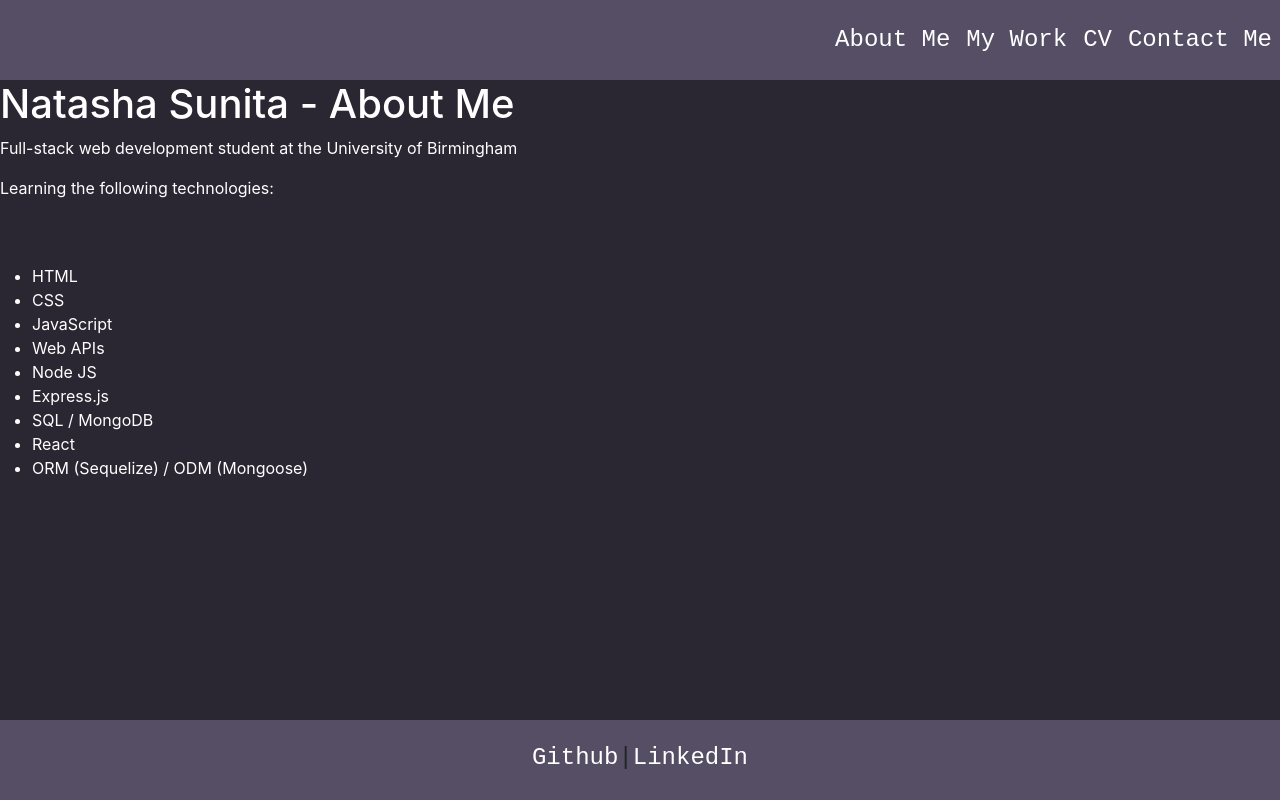
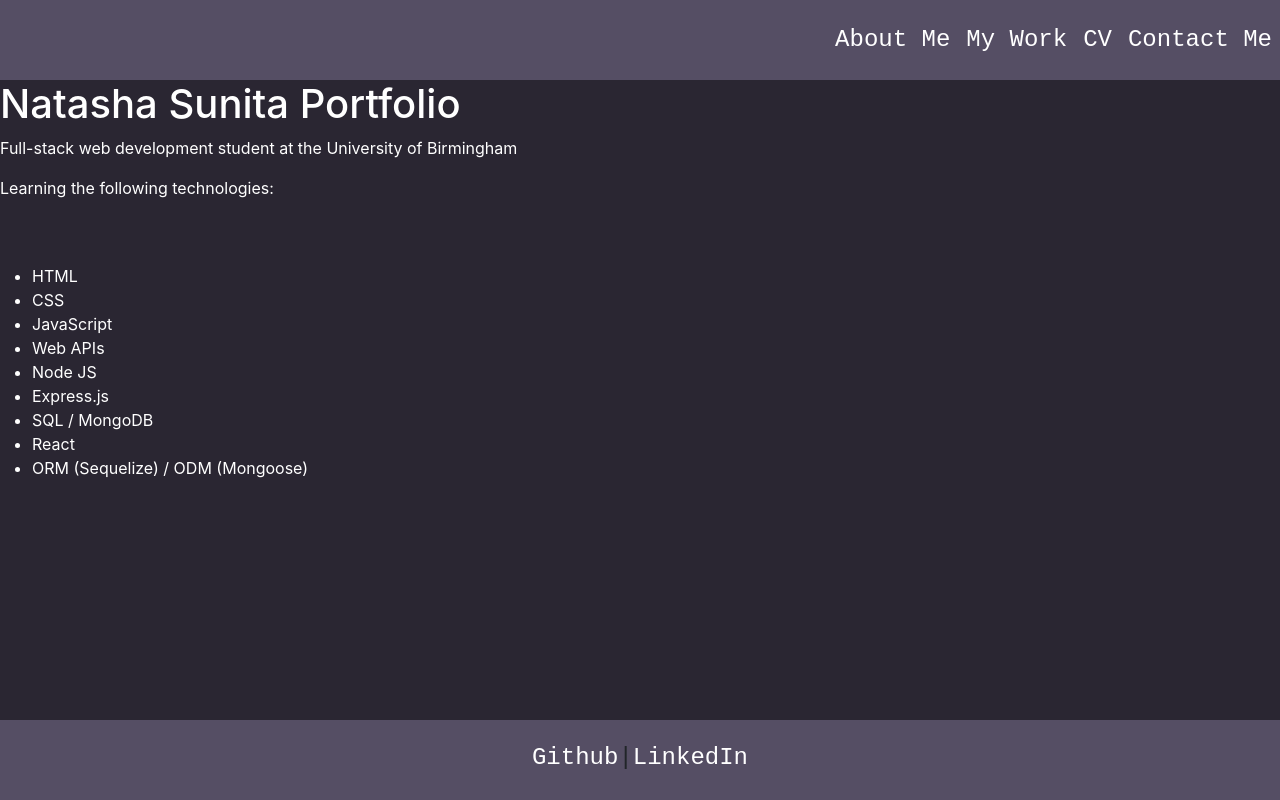
Before and after one commit to LonelyOrphan/react-portfolio, a React (Create React App) app in the folder portfolio/: page / in a window 1280 px wide. Built offline with nearby package versions, Linux system fonts and the light colour scheme.

Commit message:
nav links now update content

```diff
--- a/portfolio/src/App.js
+++ b/portfolio/src/App.js
@@ -8,7 +8,7 @@ import Project from "./components/Project";
 import Footer from "./components/Footer";
 
 function App() {
-  const [chosenContent, setChosenContent] = useState("bio");
+  const [chosenContent, setChosenContent] = useState("aboutMe");
   console.log(chosenContent);
   return (
     <>
--- a/portfolio/src/components/Content.js
+++ b/portfolio/src/components/Content.js
@@ -2,7 +2,7 @@ import React from "react";
 import Project from "./Project";
 
 export default function Content(props) {
-  if (props.showContent === "bio") {
+  if (props.showContent === "aboutMe") {
     return (
       <main>
         <div className="bio-text">
@@ -24,7 +24,7 @@ export default function Content(props) {
         </div>
       </main>
     );
-  } else if (props.showContent === "project") {
+  } else if (props.showContent === "myWork") {
     return <Project />;
   }
 }
--- a/portfolio/src/components/Header.js
+++ b/portfolio/src/components/Header.js
@@ -5,7 +5,7 @@ export default function Header({ changeContent }) {
   return (
     <div>
       <Navigation changeContent={changeContent} />
-      <h1>Natasha Sunita - About Me</h1>
+      <h1>Natasha Sunita Portfolio</h1>
     </div>
   );
 }
```
